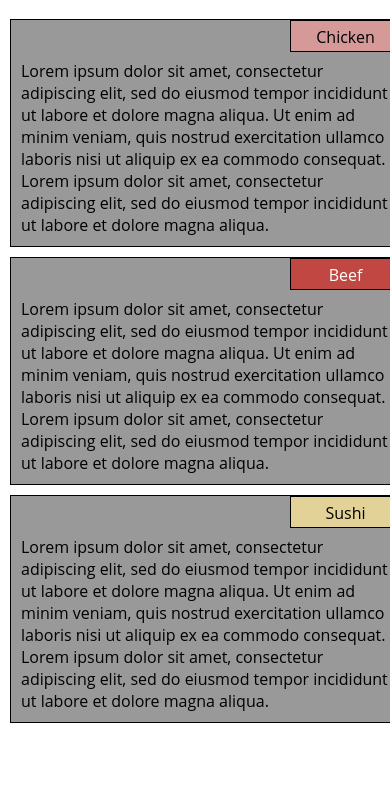
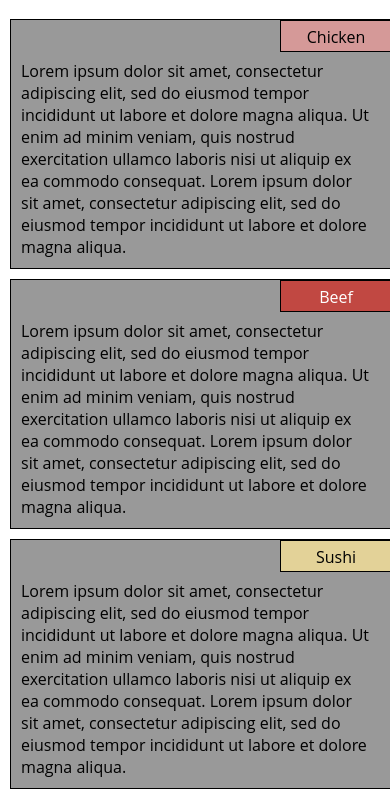
Before and after one commit to jsigurdson/module2-solution, a plain HTML site: page index.html in a window 390 px wide. Shown: the part 87-886 px from the top of the page. Before the commit the page ends 844 px from the top, so only its background shows below. Drawn offline with Linux system fonts and the light colour scheme.

Commit message:
Update style.css

```diff
--- a/CSS/style.css
+++ b/CSS/style.css
@@ -74,8 +74,8 @@ h1 {
 @media (max-width: 767px) {
   /* Stack elements vertically for mobile screens */
   #m1, #m2, #m3 {
-    width: 95%;
-    padding: 40px 10px 10px 10px;
+    width: 90%;
+    padding: 40px 20px 10px 10px;
     margin: 0 10px 10px 10px;
   }
 }
```
